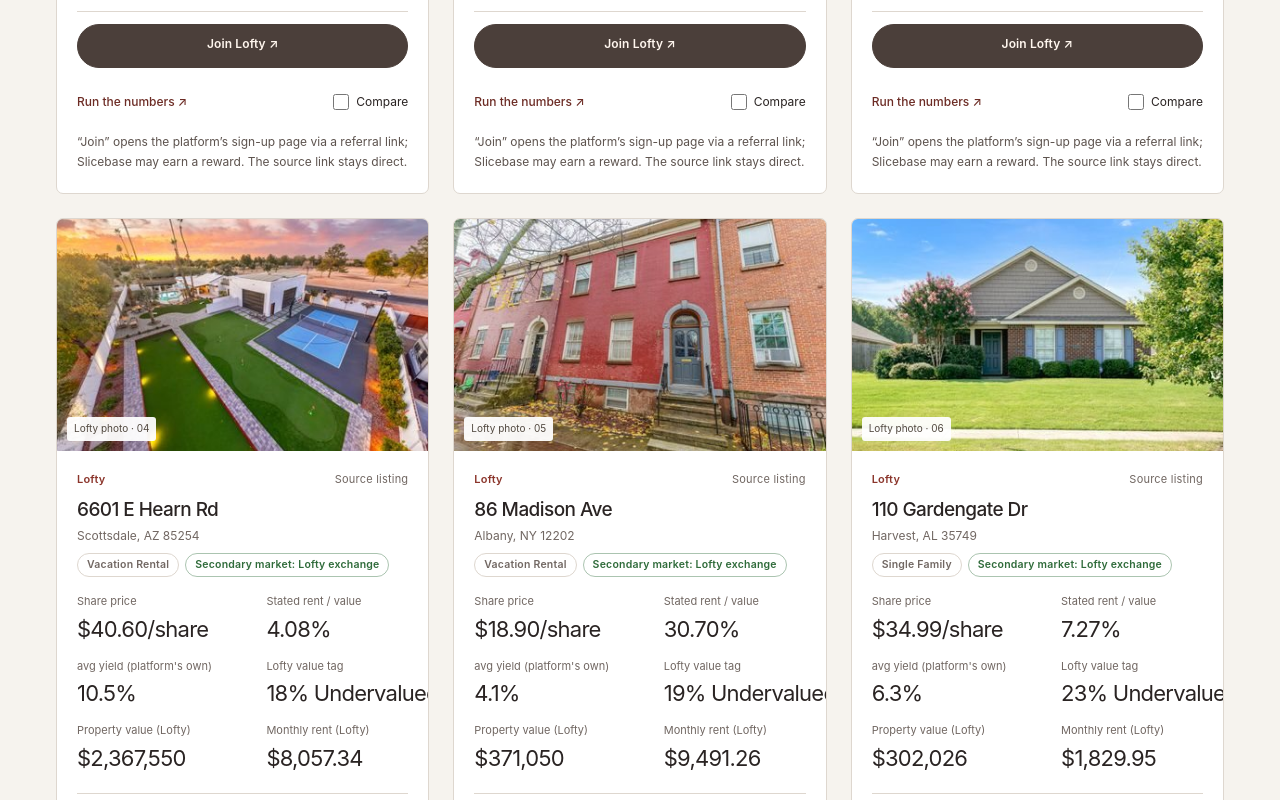
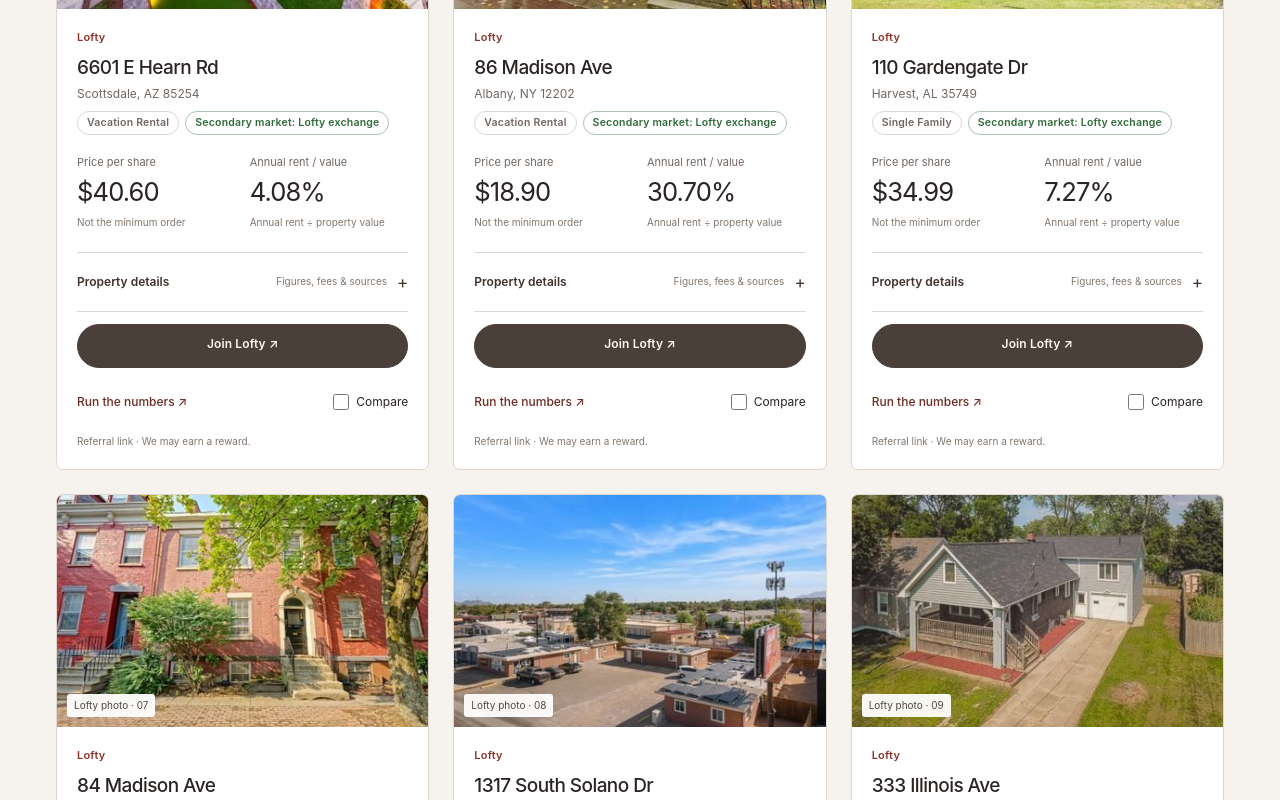
Before and after one commit to aman050807/slicebase, a React (Vite) app: page / in a window 1280 px wide. Shown: the part 2540-3340 px from the top of the page. Built offline with nearby package versions, Linux system fonts and the light colour scheme; a web font is replaced by a local one.

Commit message:
Simplify property cards to two key figures with expandable details

```diff
--- a/src/App.tsx
+++ b/src/App.tsx
@@ -1265,12 +1265,26 @@ export function App() {
                   <div className="sb-property-body">
                     <div className="sb-property-platform">
                       <span>{l.platform}</span>
-                      <span>{l.status}</span>
                     </div>
                     <h3>{l.name}</h3>
                     <p className="sb-property-location">{l.city}</p>
                     <PropertyBadges listing={l} />
-                    <dl className="sb-property-metrics">
+                    <dl className="sb-property-metrics sb-card-headlines">
+                      <div>
+                        <dt>{l.platform === "Lofty" ? "Price per share" : "Property valuation"}</dt>
+                        <dd>{l.platform === "Lofty" ? l.quote.replace("/share", "") : l.valuation}</dd>
+                        <small>{l.platform === "Lofty" ? "Not the minimum order" : "Not the investment minimum"}</small>
+                      </div>
+                      <div>
+                        <dt>{l.platform === "Lofty" && impliedYieldFor(l) != null ? "Annual rent / value" : `${l.yieldLabel} (${l.platform})`}</dt>
+                        <dd>{l.platform === "Lofty" && impliedYieldFor(l) != null ? `${impliedYieldFor(l)!.toFixed(2)}%` : l.yieldText}</dd>
+                        <small>{l.platform === "Lofty" && impliedYieldFor(l) != null ? "Annual rent ÷ property value" : "Platform-published figure"}</small>
+                      </div>
+                    </dl>
+                    <details className="sb-card-details">
+                      <summary>Property details <span>Figures, fees &amp; sources</span></summary>
+                      <div className="sb-card-detail-content">
+                    <dl className="sb-property-metrics sb-detail-metrics">
                       <div>
                         <dt>
                           {l.platform === "Lofty" ? "Share price" : "Valuation"}
@@ -1335,6 +1349,8 @@ export function App() {
                         </TextLink>
                       </p>
                     )}
+                      </div>
+                    </details>
                     <div className="sb-property-actions">
                       <JoinLink platform={l.platform} />
                       <button
@@ -1358,7 +1374,7 @@ export function App() {
                         </span>
                       </label>
                     </div>
-                    <ReferralNote />
+                    <p className="sb-referral-line sb-card-referral">Referral link · We may earn a reward.</p>
                   </div>
                 </article>
               ))}
--- a/src/style.css
+++ b/src/style.css
@@ -2741,3 +2741,28 @@ a.sb-join-link:hover {
 .sb-calculator-method li {
   margin-bottom: 4px;
 }
+
+/* A quiet first view, with supporting facts available on demand. */
+.sb-card-headlines {
+  grid-template-columns: minmax(0, 1fr) minmax(0, 1fr);
+  gap: 14px;
+  padding: 3px 0 22px;
+  border-bottom: 0;
+}
+.sb-card-headlines dt { font-size: 11px; }
+.sb-card-headlines dd { font-size: clamp(21px, 2vw, 27px); line-height: 1.4; }
+.sb-card-headlines small { display: block; margin-top: 5px; font-size: 10px; color: #82766e; line-height: 1.5; }
+.sb-card-details { border-top: 1px solid var(--dir-rule); }
+.sb-card-details > summary {
+  display: flex; justify-content: space-between; align-items: center;
+  gap: 10px; padding: 16px 0; min-height: 50px; box-sizing: border-box;
+  cursor: pointer; list-style: none; font-size: 12px; font-weight: 600; color: #40312b;
+}
+.sb-card-details > summary::-webkit-details-marker { display: none; }
+.sb-card-details > summary span { margin-left: auto; font-size: 10px; font-weight: 400; color: #82766e; }
+.sb-card-details > summary::after { content: "+"; font-size: 17px; font-weight: 400; }
+.sb-card-details[open] > summary::after { content: "−"; }
+.sb-card-detail-content { padding: 4px 0 18px; }
+.sb-card-details .sb-detail-metrics dd { font-size: 18px; }
+.sb-property .sb-card-referral { font-size: 10px; margin: 10px 0 0; color: #82766e; line-height: 1.5; }
+.sb-card-details > summary:focus-visible { outline: 2px solid #772e25; outline-offset: 2px; }
```
Also changed, not shown: 1 other file (tests, documents, lock files or other folders).
